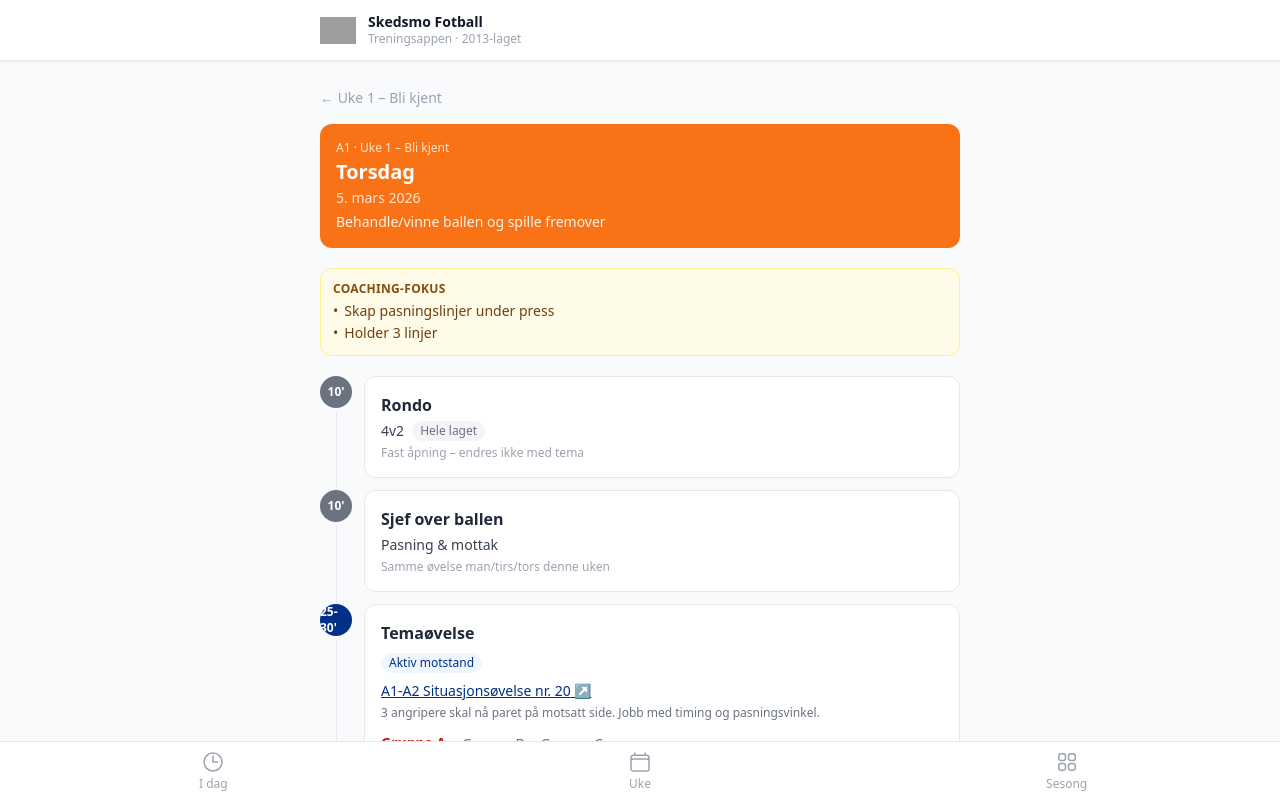
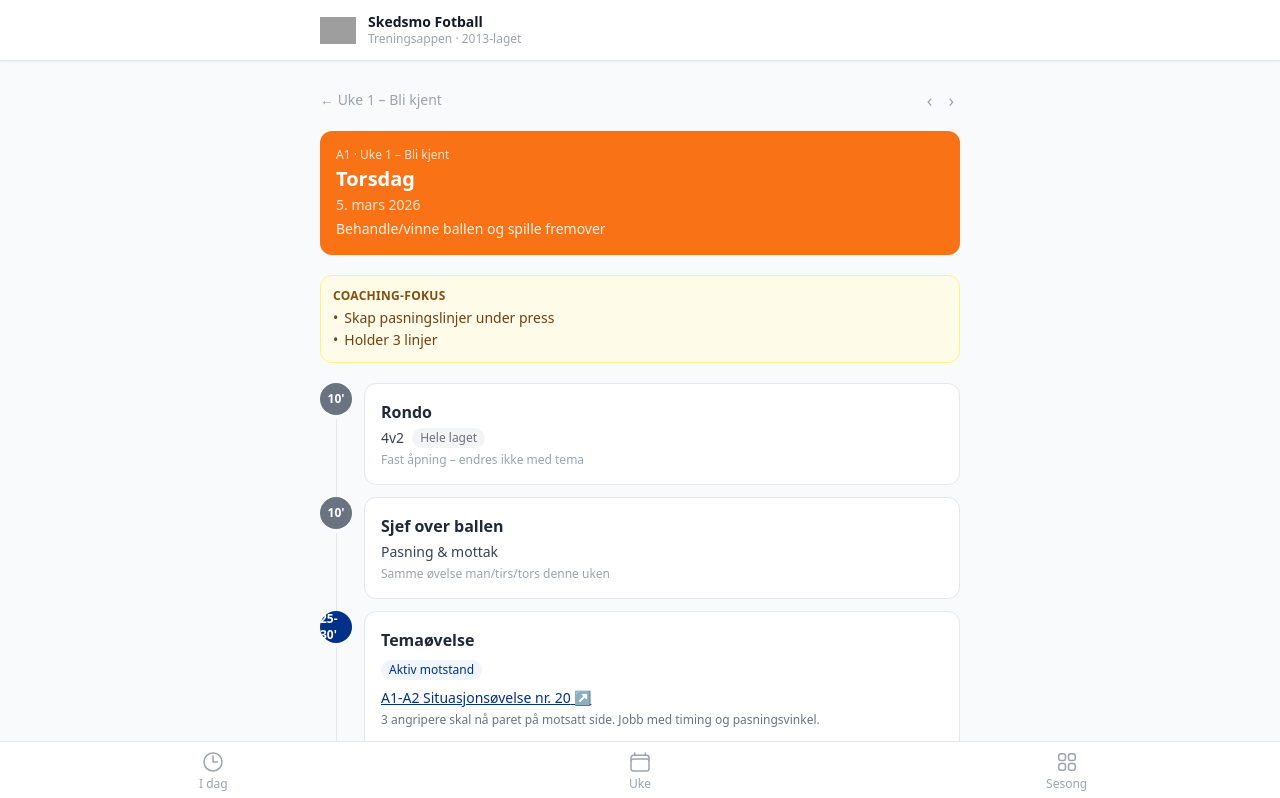
Before and after one commit to marsvar/skedsmo-gutter-2013, a Next.js app: page /session/session-mars-w1-thu/ in a window 1280 px wide. Shown: the top 798 px of the page. Built offline with nearby package versions, Linux system fonts and the light colour scheme; grey boxes are pictures that could not be loaded.

Commit message:
feat: prev/next session navigation on session detail
Session detail page now shows ‹ › arrows in the top bar,
allowing coaches to step through sessions without returning
to the week view.

```diff
--- a/src/app/session/[id]/page.tsx
+++ b/src/app/session/[id]/page.tsx
@@ -5,6 +5,7 @@ import {
   getSession,
   getWeekForSession,
   getBlockForSession,
+  getAdjacentSessions,
 } from '@/data/season'
 import { DAY_LABELS, NFF_DESCRIPTIONS } from '@/data/types'
 import SessionTimeline from '@/components/SessionTimeline'
@@ -38,13 +39,32 @@ export default function SessionPage({ params }: Props) {
   if (!week || !block) notFound()
 
   const accent = DAY_ACCENT[session.dayOfWeek] ?? 'bg-gray-600'
+  const { prevId, nextId } = getAdjacentSessions(session.id)
 
   return (
     <div>
-      {/* Back */}
-      <Link href={`/week/${week.id}/`} className="inline-flex items-center gap-1 text-sm text-gray-400 hover:text-gray-600 mb-4">
-        ← Uke {week.number} – {week.focus}
-      </Link>
+      {/* Back + prev/next row */}
+      <div className="flex items-center justify-between mb-4">
+        <Link href={`/week/${week.id}/`} className="inline-flex items-center gap-1 text-sm text-gray-400 hover:text-gray-600">
+          ← Uke {week.number} – {week.focus}
+        </Link>
+        <div className="flex items-center gap-1">
+          {prevId ? (
+            <Link href={`/session/${prevId}/`} className="p-1.5 rounded-lg hover:bg-gray-100 text-gray-400 hover:text-gray-700 transition-colors text-lg leading-none" title="Forrige økt">
+              ‹
+            </Link>
+          ) : (
+            <span className="p-1.5 text-gray-200 text-lg leading-none">‹</span>
+          )}
+          {nextId ? (
+            <Link href={`/session/${nextId}/`} className="p-1.5 rounded-lg hover:bg-gray-100 text-gray-400 hover:text-gray-700 transition-colors text-lg leading-none" title="Neste økt">
+              ›
+            </Link>
+          ) : (
+            <span className="p-1.5 text-gray-200 text-lg leading-none">›</span>
+          )}
+        </div>
+      </div>
 
       {/* Session header strip */}
       <div className={`rounded-xl p-4 mb-5 text-white ${accent}`}>
--- a/src/data/season.ts
+++ b/src/data/season.ts
@@ -634,6 +634,17 @@ export function getBlockForSession(sessionId: string) {
   return null
 }
 
+/** Get the previous and next session ids relative to a given sessionId. */
+export function getAdjacentSessions(sessionId: string): { prevId: string | null; nextId: string | null } {
+  const all = getAllSessions()
+  const idx = all.findIndex((s) => s.id === sessionId)
+  if (idx === -1) return { prevId: null, nextId: null }
+  return {
+    prevId: idx > 0 ? all[idx - 1].id : null,
+    nextId: idx < all.length - 1 ? all[idx + 1].id : null,
+  }
+}
+
 /** All weeks in season order (across all blocks). */
 export function getAllWeeks() {
   return season2026.blocks.flatMap((b) => b.weeks)
```
